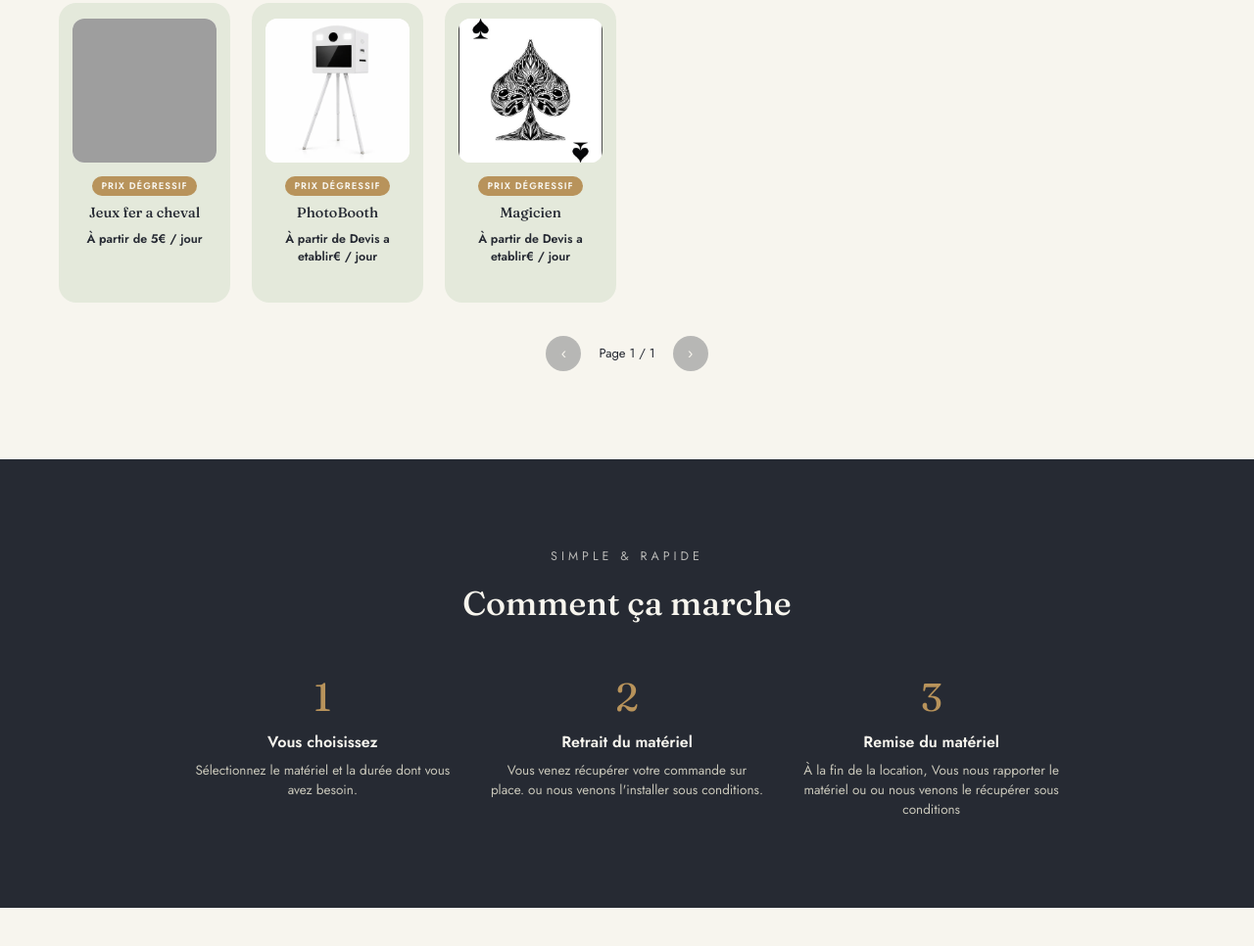
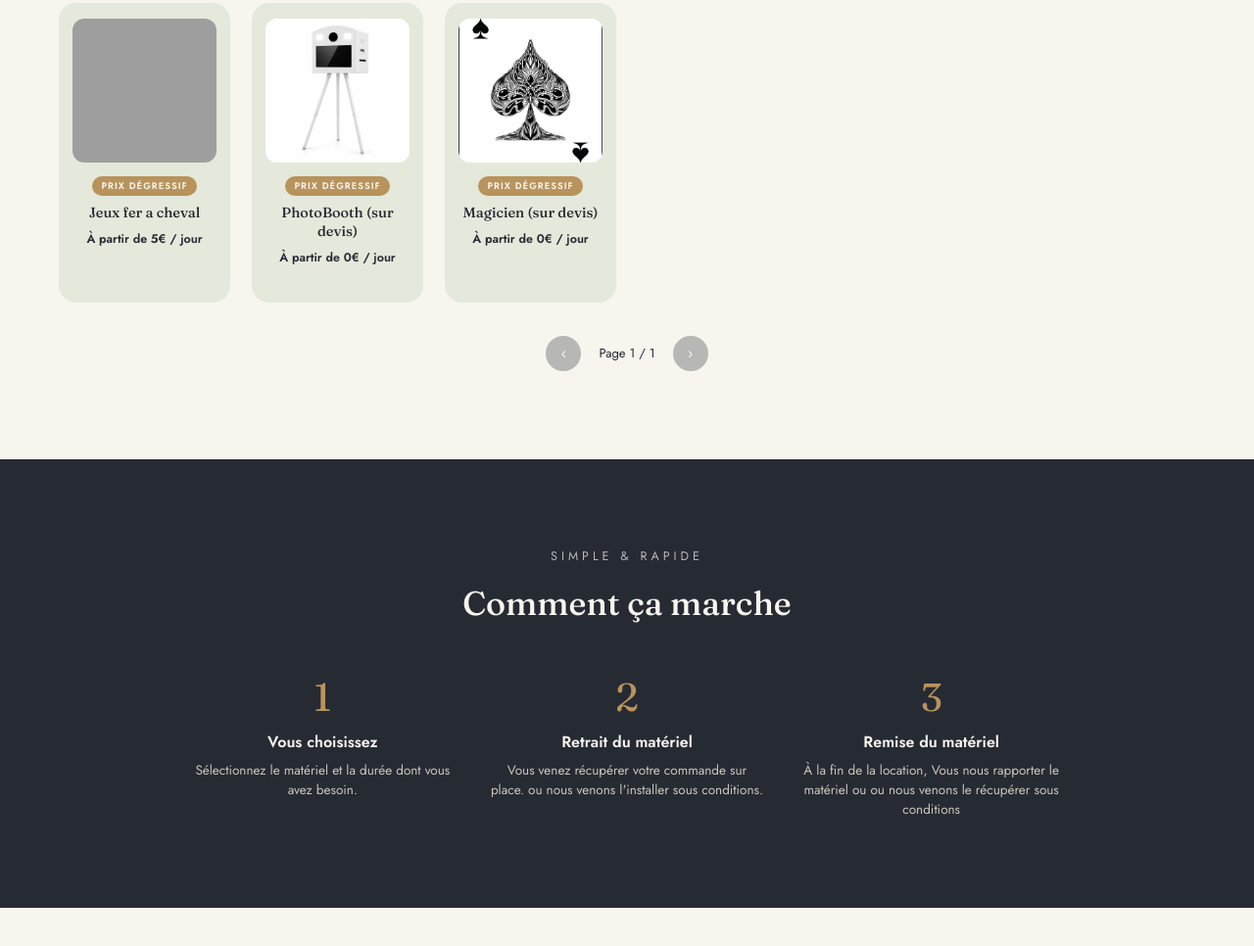
Before and after one commit to folyxgamer-ux/barbina, a plain HTML site: page index.html in a window 1280 px wide. Shown: the part 1590-2556 px from the top of the page at 98% size. Drawn offline with Linux system fonts and the light colour scheme; grey boxes are pictures that could not be loaded.

Commit message:
sur devis

```diff
--- a/index.html
+++ b/index.html
@@ -861,11 +861,11 @@
           desc: "un jeu de cowboy"
         },
         {
-          name: 'PhotoBooth', img: 'img/booth.png', basePrice: 'Devis a etablir', caution: '200€',
-          desc: "pour prendre de magnifique photos"
+          name: 'PhotoBooth (sur devis)', img: 'img/booth.png', basePrice: 0, caution: '200€',
+          desc: "pour prendre de magnifique photos (sur devis)"
         }, {
-          name: 'Magicien', img: 'img/aspic.png', basePrice: 'Devis a etablir', caution: '200€',
-          desc: "L'ilusion et magique"
+          name: 'Magicien (sur devis)', img: 'img/aspic.png', basePrice: 0, caution: '200€',
+          desc: "L'ilusion et magique (sur devis)"
         },
       ];
 
```
